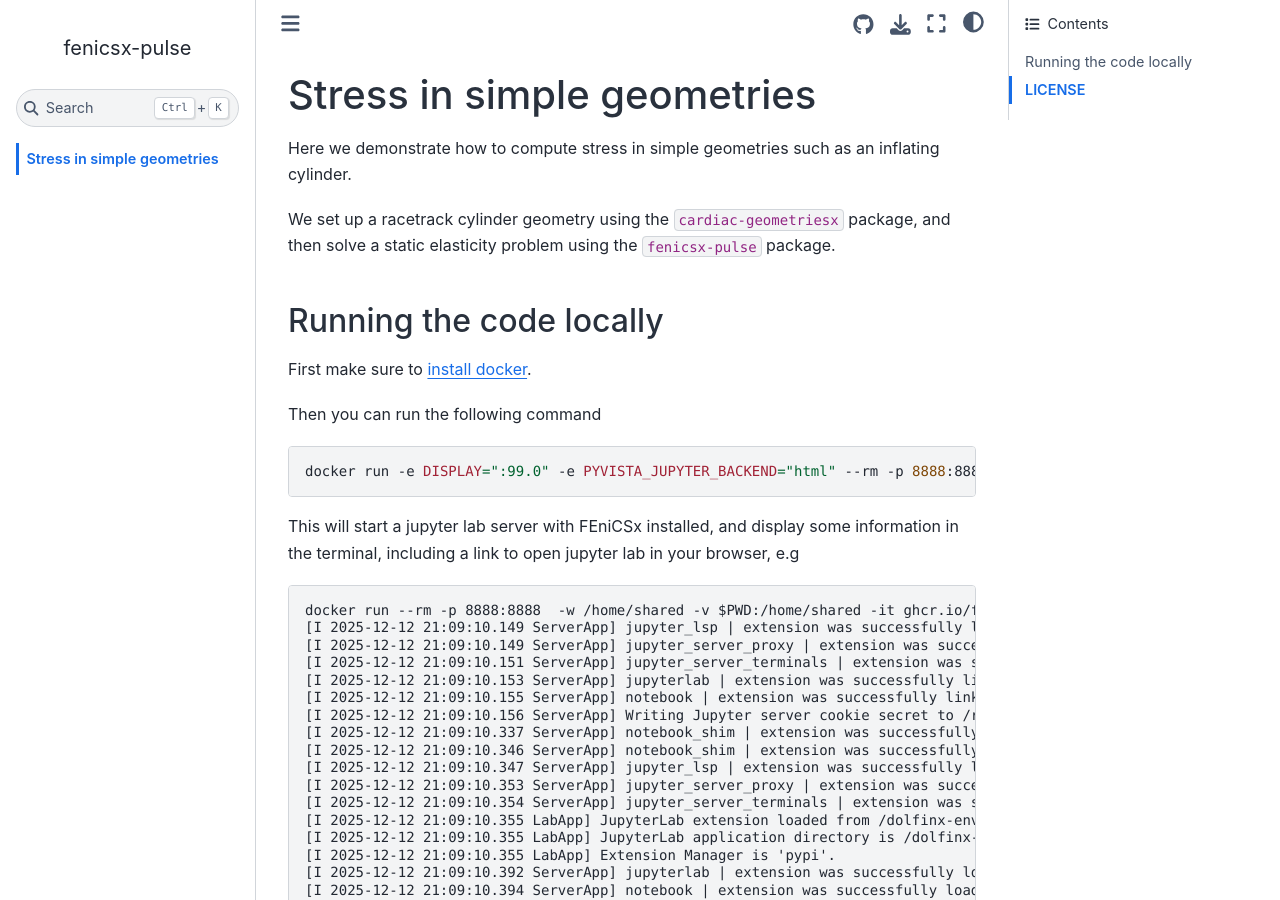
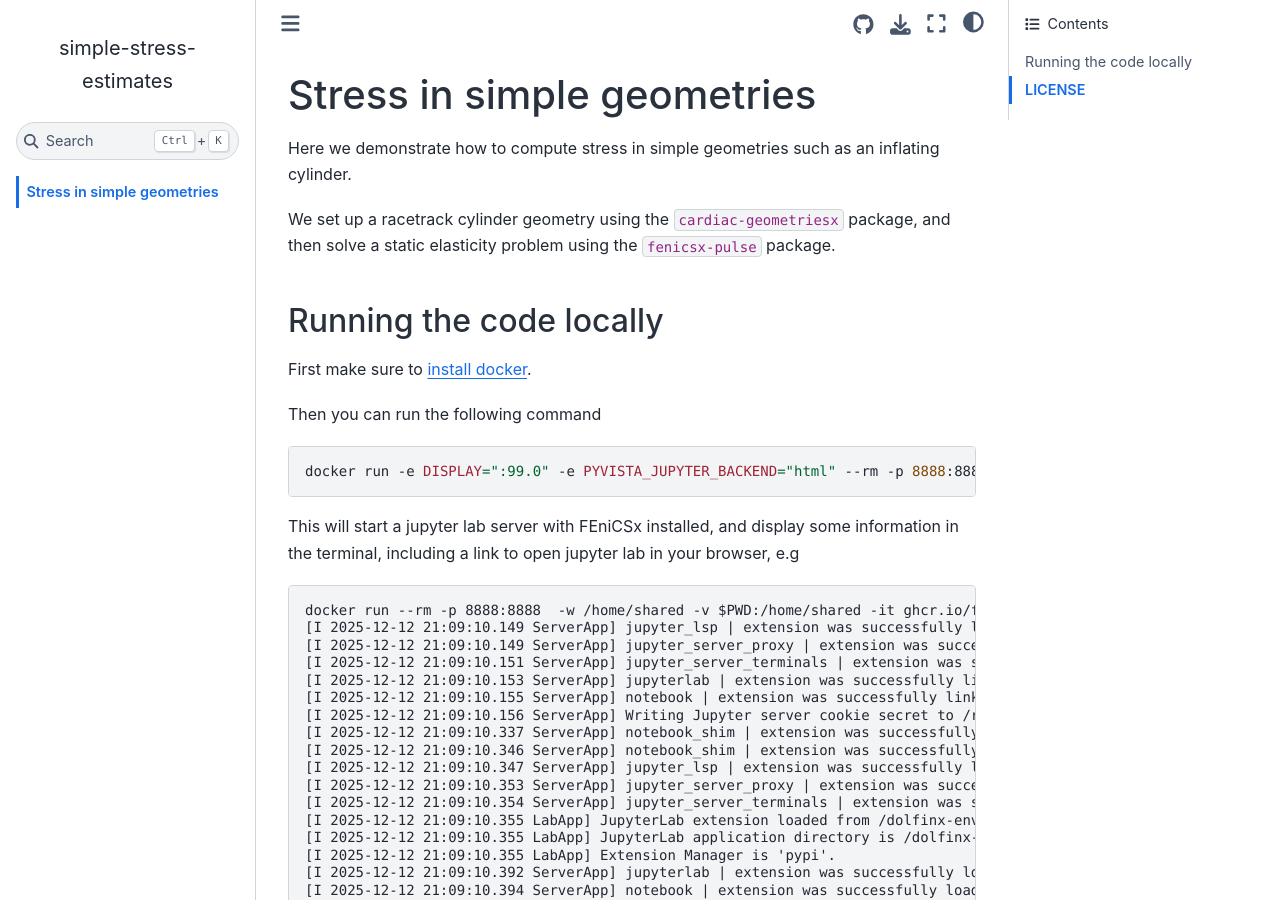
Before and after one commit to finsberg/simple-stress-estimates, a Sphinx documentation site: the page built from README.md, in a window 1280 px wide and 900 px high. Built offline with Sphinx 7.4.7 and the Sphinx Book theme 1.1.4, drawn with Linux system fonts in a browser that asks for light colours; pages that are not in the unit, such as notebooks, are missing from menus; some of the changed lines change nothing that is shown.

Commit message:
Update conf.py

```diff
--- a/conf.py
+++ b/conf.py
@@ -52,7 +52,7 @@
         "deepnote_url": "",
     },
     "path_to_docs": "",
-    "repository_url": "https://github.com/finsberg/fenicsx-pulse",
+    "repository_url": "https://github.com/finsberg/simple-stress-estimates",
     "repository_branch": "main",
     "extra_footer": "",
     "home_page_in_toc": True,
@@ -66,24 +66,7 @@
     "use_edit_page_button": False,
     "use_issues_button": True,
 }
-html_title = "fenicsx-pulse"
-intersphinx_mapping = {
-    "basix": ["https://docs.fenicsproject.org/basix/main/python/", None],
-    "ffcx": ["https://docs.fenicsproject.org/ffcx/main/", None],
-    "ufl": ["https://docs.fenicsproject.org/ufl/main/", None],
-    "dolfinx": ["https://docs.fenicsproject.org/dolfinx/main/python", None],
-    "petsc4py": ["https://petsc.org/release/petsc4py", None],
-    "mpi4py": ["https://mpi4py.readthedocs.io/en/stable", None],
-    "numpy": ["https://numpy.org/doc/stable/", None],
-    "matplotlib": ["https://matplotlib.org/stable/", None],
-    "pyvista": ["https://docs.pyvista.org/", None],
-    "packaging": ["https://packaging.pypa.io/en/stable/", None],
-    "gotranx": ["https://finsberg.github.io/gotranx/", None],
-    "cardiac_geometries": [
-        "https://computationalphysiology.github.io/cardiac-geometriesx/",
-        None,
-    ],
-}
+html_title = "simple-stress-estimates"
 latex_engine = "pdflatex"
 myst_enable_extensions = ["amsmath", "dollarmath", "linkify"]
 myst_url_schemes = ["mailto", "http", "https"]
```
